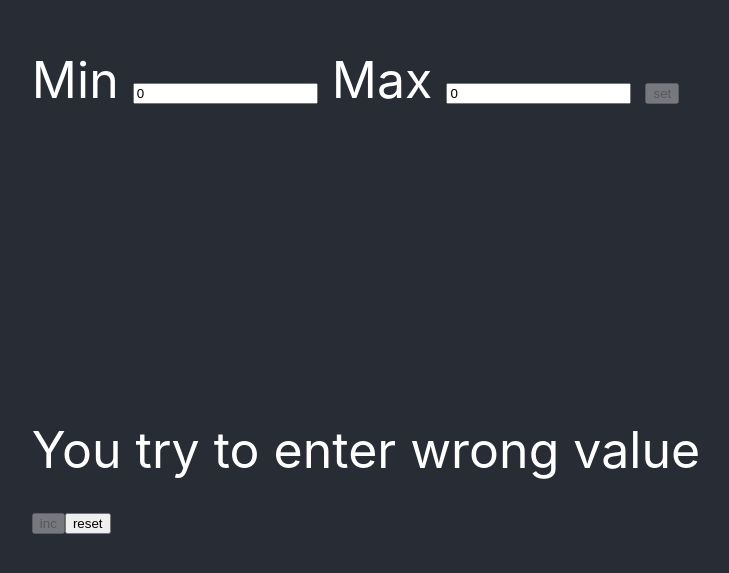
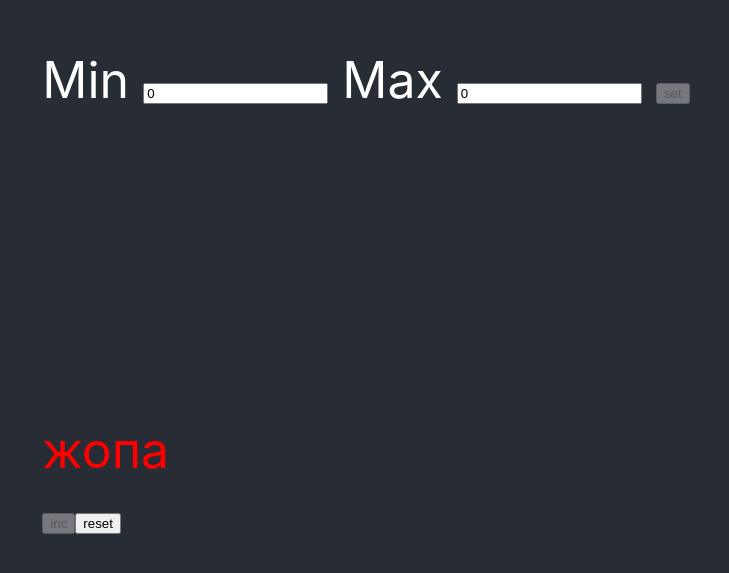
Before and after one commit to croked91/counter, a React (Create React App) app: page / in a window 1280 px wide. Shown: the part 105-678 px from the top of the page, without its empty margins (274-1003 px from the left). Built offline with nearby package versions, Linux system fonts and the light colour scheme.

Commit message:
добавил логику задизабливания дисплея при изменении значений инпутов

```diff
--- a/src/App.tsx
+++ b/src/App.tsx
@@ -17,6 +17,7 @@ function App() {
   const [min, setMin] = useState<number>(JSON.parse(localStorage.getItem("minValue") || "0"))
   const [max, setMax] = useState<number>(JSON.parse(localStorage.getItem("maxValue") || "0"))
   const [state, setState] = useState<number>(JSON.parse(localStorage.getItem("counterValue") || "0"))
+  let [m, setM] = useState<boolean>(false)
 
   useEffect(() => {
     const data = JSON.parse(localStorage.getItem("counterValue") || "0")
@@ -37,21 +38,24 @@ function App() {
 
   const setMinValue = (e: number)=> {
     setMin(e)
+    setM (false)
   }
   const setMaxValue = (e: number)=> {
     setMax(e)
+    setM (false)
   }
 
   const setSettings = () =>{
     localStorage.setItem("minValue", JSON.stringify(min))
     localStorage.setItem("maxValue", JSON.stringify(max))
+    setM (true)
   }
 
 
   return (
     <div className={s.AppHeader}>
       <Setter minValue={min} maxValue={max} setMinValue={setMinValue} setMaxValue={setMaxValue} setSettings={setSettings} />
-      <FullCounter min={min} state={state} reset={reset} inc={inc} max={max}/>
+      <FullCounter min={min} state={state} reset={reset} inc={inc} max={max} m={m}/>
     </div>
   );
 }
--- a/src/Components/Display.tsx
+++ b/src/Components/Display.tsx
@@ -5,17 +5,19 @@ type DisplayType = {
     state: number
     max: number
     min: number
+    m: boolean
 }
 
-const OkDisplay =(props:DisplayType)=>{
-    if (props.min < props.max) {
-        return <div className={props.state === props.max ? style.stopped : style.run}>{props.state}</div>}
-        return <div>You try to enter wrong value</div>
+
+export const OldDisplay = (props:DisplayType) => {
+    if (props.min > -1 && props.min < props.max) {
+    return <div className={props.state === props.max ? style.stopped : style.run}>{props.state}</div>}
+    return <div>You try to enter wrong value</div>
 }
 
 
 export const Display = (props:DisplayType) => {
-    if (props.min > -1 && props.min < props.max && props.max > 0) {
-    return <div className={props.state === props.max ? style.stopped : style.run}>{props.state}</div>}
-    return <div>You try to enter wrong value</div>
+    if (props.m === false) {
+    return <div className={props.state === props.max ? style.stopped : style.run}>жопа</div>}
+    return <OldDisplay state={props.state} m={props.m} min={props.min} max={props.max}/>
 }
--- a/src/Components/FullCounter.tsx
+++ b/src/Components/FullCounter.tsx
@@ -10,13 +10,14 @@ type FullCounterType = {
     inc: ()=>void
     max: number
     min: number
+    m:boolean
 
 }
 
 export const FullCounter = (props: FullCounterType) => {
     return (
         <div className={s.Main}>
-            <Display min={props.min} max={props.max} state={props.state}/>
+            <Display min={props.min} max={props.max} state={props.state} m={props.m}/>
             <Increment state={props.state} inc={props.inc} max={props.max}/>
             <Reset callback={props.reset}/>
         </div>
```
